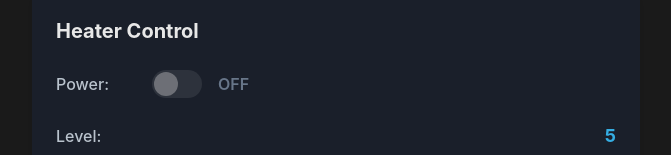
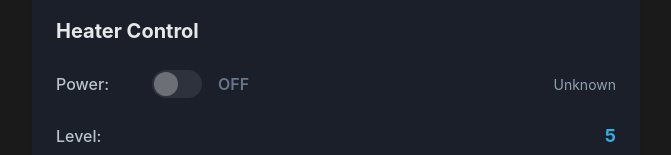
Before and after one commit to spot-iot/glacier-control, a React (Vite) app: page /view in a window 1280 px wide. Shown: the part 252-407 px from the top of the page, without its empty margins (304-975 px from the left). Built offline with nearby package versions, Linux system fonts and the light colour scheme; no server answers.

Commit message:
Add run_step status display to power toggle
- Extract run_step from heater.system.run_step in telemetry hook
- Display run_step status to the right of power ON/OFF indicator
- Updates automatically with heartbeat telemetry

```diff
--- a/src/components/HeaterControl/HeaterControl.jsx
+++ b/src/components/HeaterControl/HeaterControl.jsx
@@ -15,6 +15,7 @@ import { usePendingCommands } from '../../contexts/PendingCommandsContext'
 const HeaterControl = ({ readOnly = false }) => {
   const [powerOn, setPowerOn] = useState(false)
   const [level, setLevel] = useState(5)
+  const [runStep, setRunStep] = useState('Unknown')
   const toast = useToast()
   const { addPendingCommand, removePendingCommand, getPendingCommand, pendingCommands } = usePendingCommands()
 
@@ -39,6 +40,9 @@ const HeaterControl = ({ readOnly = false }) => {
     // Update UI with latest telemetry
     setPowerOn(telemetry.powerOn)
     setLevel(telemetry.level)
+    if (telemetry.runStep) {
+      setRunStep(telemetry.runStep)
+    }
   }, [])
 
   // Handle timeout commands
@@ -161,6 +165,7 @@ const HeaterControl = ({ readOnly = false }) => {
         <PowerToggle
           isOn={powerOn}
           onChange={handlePowerChange}
+          runStep={runStep}
           readOnly={readOnly}
         />
 
--- a/src/components/HeaterControl/PowerToggle.jsx
+++ b/src/components/HeaterControl/PowerToggle.jsx
@@ -1,6 +1,6 @@
 import { HStack, Switch, Text, Box } from '@chakra-ui/react'
 
-const PowerToggle = ({ isOn, onChange, readOnly }) => {
+const PowerToggle = ({ isOn, onChange, runStep, readOnly }) => {
   return (
     <HStack spacing={4} align="center">
       <Text color="gray.300" fontSize="md" fontWeight="medium" minW="80px">
@@ -23,6 +23,16 @@ const PowerToggle = ({ isOn, onChange, readOnly }) => {
       >
         {isOn ? 'ON' : 'OFF'}
       </Text>
+      {runStep && (
+        <Text
+          color="gray.400"
+          fontSize="sm"
+          fontWeight="normal"
+          ml="auto"
+        >
+          {runStep}
+        </Text>
+      )}
     </HStack>
   )
 }
--- a/src/hooks/useHeaterTelemetry.js
+++ b/src/hooks/useHeaterTelemetry.js
@@ -122,6 +122,7 @@ export const useHeaterTelemetry = (onTelemetryUpdate) => {
         // Extract heater state
         const powerState = heartbeat.heater?.system?.power
         const level = heartbeat.heater?.performance?.current_gear
+        const runStep = heartbeat.heater?.system?.run_step
         const deviceUid = heartbeat.device_uid
         const timestamp = heartbeat.timestamp_utc_ms
 
@@ -161,6 +162,7 @@ export const useHeaterTelemetry = (onTelemetryUpdate) => {
             callbackRef.current({
               powerOn,
               level,
+              runStep: runStep || 'Unknown',
               timestamp,
               deviceUid,
             })
```
